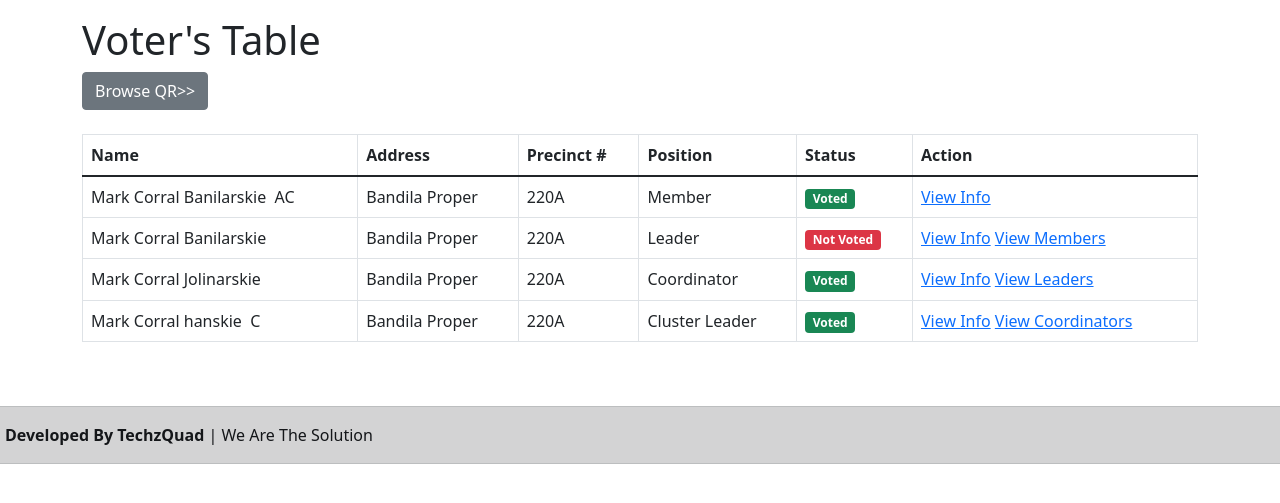
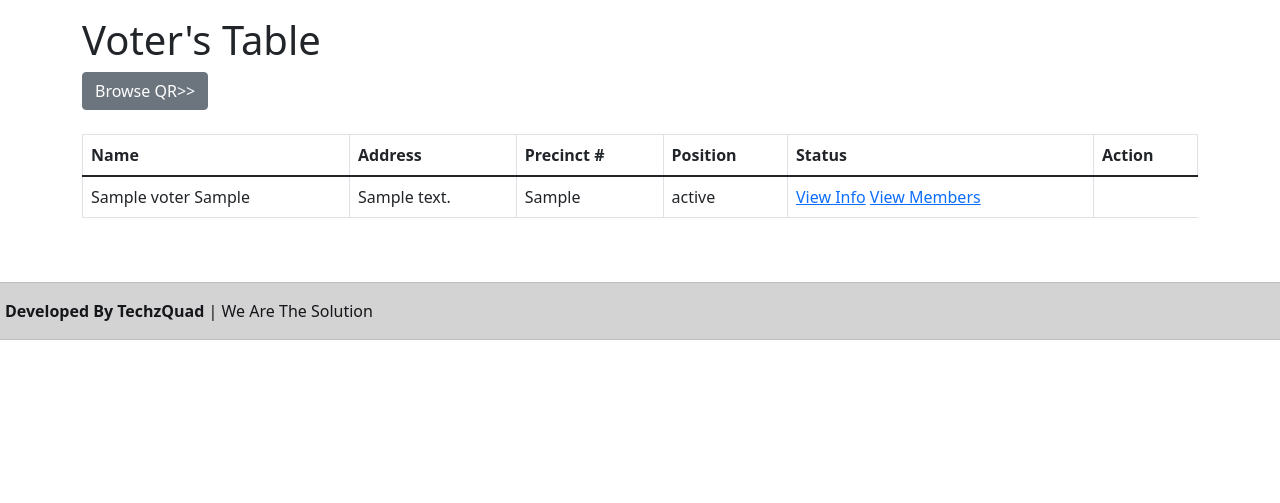
Before and after one commit to TechzQuad/Team-Asenso, a PHP site: page /voters.php in a window 1280 px wide. Shown: the part 56-559 px from the top of the page. Run offline with PHP 8.4, Linux system fonts and the light colour scheme; tables that the repository leaves empty or names only in its code hold one stand-in row (values such as "Sample post").

Commit message:
Update voters.php

```diff
--- a/voters.php
+++ b/voters.php
@@ -21,39 +21,39 @@
       </tr>
     </thead>
     <tbody>
+    <?php
+$servername = "localhost";
+$username = "u722023368_techzquad";
+$password = "@TechzQuad1";
+$dbname = "u722023368_toboso";
 
-    <tr>
-        <td>Mark Corral Banilarskie &nbsp;AC</td>
-        <td>Bandila Proper</td>
-        <td>220A</td>
-        <td>Member</td>
-        <td><span class="badge bg-success">Voted</span></td>
-        <td><a href="#">View Info</a></td>
-      </tr>
-      <tr>
-        <td>Mark Corral Banilarskie</td>
-        <td>Bandila Proper</td>
-        <td>220A</td>
-        <td>Leader</td>
-        <td><span class="badge bg-danger">Not Voted</span></td>
-        <td><a href="#">View Info</a>&nbsp;<a href="#">View Members</a></td>
-      </tr>
-      <tr>
-        <td>Mark Corral Jolinarskie</td>
-        <td>Bandila Proper</td>
-        <td>220A</td>
-        <td>Coordinator</td>
-        <td><span class="badge bg-success">Voted</span></td>
-        <td><a href="#">View Info</a>&nbsp;<a href="#">View Leaders</a></td>
-      </tr>
-      <tr>
-        <td>Mark Corral hanskie &nbsp;C</td>
-        <td>Bandila Proper</td>
-        <td>220A</td>
-        <td>Cluster Leader</td>
-        <td><span class="badge bg-success">Voted</span></td>
-        <td><a href="#">View Info</a>&nbsp;<a href="#">View Coordinators</a></a></td>
-      </tr>
+// Create connection
+$conn = new mysqli($servername, $username, $password, $dbname);
+// Check connection
+if ($conn->connect_error) {
+  die("Connection failed: " . $conn->connect_error);
+}
+
+$sql = "SELECT standing,name,address,pcn,status FROM voters";
+$result = $conn->query($sql);
+
+if ($result->num_rows > 0) {
+
+  while($row = $result->fetch_assoc()) {
+    echo "<tr><td>".$row["name"]." ".$row["standing"]."</td>
+    <td>".$row["address"]."</td>
+    <td>".$row["pcn"]."</td>
+    <td>".$row["status"]."</td>
+    <td><a href='#'>View Info</a>&nbsp;<a href='#'>View Members</a></td>
+    </tr>";
+  }
+
+} else {
+  echo "0 results";
+}
+$conn->close();
+?>
+
     </tbody>
   </table>
 </div>
```
